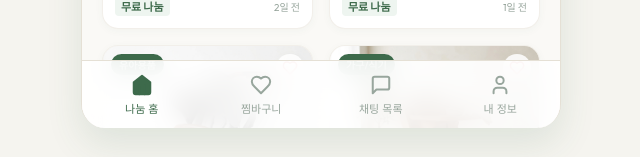
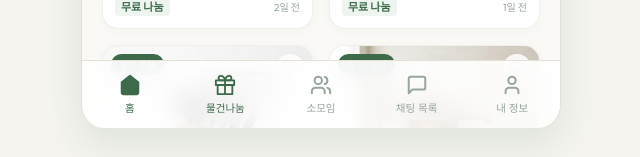
Before and after one commit to technykim/ds_ai_sharing, a React (Vite) app: page / in a window 1280 px wide. Shown: the part 640-797 px from the top of the page, without its empty margins (319-959 px from the left). Built offline with nearby package versions, Linux system fonts and the light colour scheme.

Commit message:
Include Wishlist in My Page, add 물건나눔 and 소모임 to bottom navigation bar, rename 나눔 홈 to 홈

```diff
--- a/src/App.jsx
+++ b/src/App.jsx
@@ -52,6 +52,7 @@ function App() {
   const [profileUserEmail, setProfileUserEmail] = useState(null);
   const [isEditingProfile, setIsEditingProfile] = useState(false);
   const [editForm, setEditForm] = useState({ name: '', nickname: '', parish: '', address: '', contact: '' });
+  const [myPageTab, setMyPageTab] = useState('wishlist'); // 'wishlist' or 'myitems'
 
   // Registration states
   const [newItemForm, setNewItemForm] = useState({
@@ -137,8 +138,13 @@ function App() {
     }
   }, [activeRoomKey, chatRooms]);
 
-  // Navigation Logic
   const navigateTo = (view) => {
+    if (view === 'wishlist') {
+      setMyPageTab('wishlist');
+      setViewHistory(prev => [...prev, 'mypage']);
+      setCurrentView('mypage');
+      return;
+    }
     setViewHistory(prev => [...prev, view]);
     setCurrentView(view);
   };
@@ -1021,58 +1027,7 @@ function App() {
               </div>
             )}
 
-            {/* VIEW B: WISHLIST */}
-            {currentView === 'wishlist' && (
-              <div className="animate-slide-up">
-                {items.filter(item => db.isFavorite(currentUser.email, item.id)).length > 0 ? (
-                  <div className="items-grid">
-                    {items.filter(item => db.isFavorite(currentUser.email, item.id)).map(item => (
-                      <div
-                        key={item.id}
-                        className="item-card"
-                        onClick={() => {
-                          setActiveItemId(item.id);
-                          setCarouselIndex(0);
-                          navigateTo('item-detail');
-                        }}
-                      >
-                        <div className="item-card-img-wrapper">
-                          <img
-                            src={item.images[0] || '/mock_item_blocks.png'}
-                            alt={item.title}
-                            className="item-card-img"
-                          />
-                          <div className="item-card-badge">{item.category}</div>
-                          <button
-                            className="item-card-fav"
-                            onClick={(e) => handleToggleFav(item.id, e)}
-                          >
-                            <HeartIcon fill={true} style={{ width: '16px', height: '16px' }} />
-                          </button>
-                        </div>
-                        <div className="item-card-info">
-                          <h3 className="item-card-title">{item.title}</h3>
-                          <div className="item-card-parish">
-                            <MapPinIcon style={{ width: '11px', height: '11px' }} />
-                            {item.sellerParish} • {item.sellerName}
-                          </div>
-                          <div className="item-card-footer">
-                            <span className="item-card-status">무료 나눔</span>
-                            <span className="item-card-time">{getRelativeTime(item.createdAt)}</span>
-                          </div>
-                        </div>
-                      </div>
-                    ))}
-                  </div>
-                ) : (
-                  <div style={{ textAlign: 'center', padding: '80px 20px', color: 'var(--text-tertiary)' }}>
-                    <div style={{ fontSize: '32px', marginBottom: '12px' }}>❤️</div>
-                    <p style={{ fontWeight: '500', marginBottom: '4px' }}>찜바구니가 비어 있습니다</p>
-                    <p style={{ fontSize: '13px' }}>마음에 드는 이웃의 나눔 물건에 하트를 눌러보세요.</p>
-                  </div>
-                )}
-              </div>
-            )}
+
 
             {/* VIEW C: CHATS ROOMS LIST */}
             {currentView === 'chats' && (
@@ -1235,10 +1190,80 @@ function App() {
                       </button>
                     </div>
 
-                    <div className="profile-section-title">
-                      <span>내 나눔 등록 물건</span>
-                    </div>
-
+                    {/* Sub-tab selection inside My Page */}
+                    <div className="service-switcher-bar" style={{ marginTop: '16px', marginBottom: '16px' }}>
+                      <button
+                        type="button"
+                        className={`service-switcher-btn ${myPageTab === 'wishlist' ? 'active' : ''}`}
+                        onClick={() => setMyPageTab('wishlist')}
+                      >
+                        ❤️ 찜바구니 ({items.filter(item => db.isFavorite(currentUser.email, item.id)).length})
+                      </button>
+                      <button
+                        type="button"
+                        className={`service-switcher-btn ${myPageTab === 'myitems' ? 'active' : ''}`}
+                        onClick={() => setMyPageTab('myitems')}
+                      >
+                        🎁 내 등록 물건 ({items.filter(i => i.sellerId === currentUser.email).length})
+                      </button>
+                    </div>
+
+                    {/* Tab 1: Wishlist */}
+                    {myPageTab === 'wishlist' && (
+                      <div className="animate-fade-in">
+                        {items.filter(item => db.isFavorite(currentUser.email, item.id)).length > 0 ? (
+                          <div className="items-grid">
+                            {items.filter(item => db.isFavorite(currentUser.email, item.id)).map(item => (
+                              <div
+                                key={item.id}
+                                className="item-card"
+                                onClick={() => {
+                                  setActiveItemId(item.id);
+                                  setCarouselIndex(0);
+                                  navigateTo('item-detail');
+                                }}
+                              >
+                                <div className="item-card-img-wrapper">
+                                  <img
+                                    src={item.images[0] || '/mock_item_blocks.png'}
+                                    alt={item.title}
+                                    className="item-card-img"
+                                  />
+                                  <div className="item-card-badge">{item.category}</div>
+                                  <button
+                                    className="item-card-fav"
+                                    onClick={(e) => handleToggleFav(item.id, e)}
+                                  >
+                                    <HeartIcon fill={true} style={{ width: '16px', height: '16px' }} />
+                                  </button>
+                                </div>
+                                <div className="item-card-info">
+                                  <h3 className="item-card-title">{item.title}</h3>
+                                  <div className="item-card-parish">
+                                    <MapPinIcon style={{ width: '11px', height: '11px' }} />
+                                    {item.sellerParish} • {item.sellerName}
+                                  </div>
+                                  <div className="item-card-footer">
+                                    <span className="item-card-status">무료 나눔</span>
+                                    <span className="item-card-time">{getRelativeTime(item.createdAt)}</span>
+                                  </div>
+                                </div>
+                              </div>
+                            ))}
+                          </div>
+                        ) : (
+                          <div className="profile-empty-state" style={{ textAlign: 'center', padding: '30px 10px' }}>
+                            <div style={{ fontSize: '28px', marginBottom: '8px' }}>❤️</div>
+                            <p style={{ fontWeight: '600', marginBottom: '4px' }}>찜바구니가 비어 있습니다</p>
+                            <p style={{ fontSize: '12px', color: 'var(--text-tertiary)' }}>마음에 드는 이웃의 나눔 물건에 하트를 눌러보세요.</p>
+                          </div>
+                        )}
+                      </div>
+                    )}
+
+                    {/* Tab 2: My Uploaded Items */}
+                    {myPageTab === 'myitems' && (
+                      <div className="animate-fade-in">
                         {items.filter(i => i.sellerId === currentUser.email).length > 0 ? (
                           <div className="items-grid">
                             {items.filter(i => i.sellerId === currentUser.email).map(item => (
@@ -1271,6 +1296,8 @@ function App() {
                         ) : (
                           <div className="profile-empty-state">
                             아직 등록한 물건이 없습니다.
+                          </div>
+                        )}
                       </div>
                     )}
                   </>
@@ -2138,18 +2165,31 @@ function App() {
                 }}
               >
                 <HomeIcon active={currentView === 'home'} />
-                <span>나눔 홈</span>
-              </button>
-
-              <button
-                className={`tab-item ${currentView === 'wishlist' ? 'active' : ''}`}
+                <span>홈</span>
+              </button>
+
+              <button
+                className={`tab-item ${currentView === 'home' && mainServiceTab === 'nanum' ? 'active' : ''}`}
                 onClick={() => {
-                  setViewHistory(['home']); // Ensure going back goes home
-                  navigateTo('wishlist');
+                  setMainServiceTab('nanum');
+                  setViewHistory(['home']);
+                  setCurrentView('home');
                 }}
               >
-                <HeartIcon active={currentView === 'wishlist'} />
-                <span>찜바구니</span>
+                <GiftIcon style={{ width: '22px', height: '22px', marginBottom: '4px' }} />
+                <span>물건나눔</span>
+              </button>
+
+              <button
+                className={`tab-item ${currentView === 'home' && mainServiceTab === 'moim' ? 'active' : ''}`}
+                onClick={() => {
+                  setMainServiceTab('moim');
+                  setViewHistory(['home']);
+                  setCurrentView('home');
+                }}
+              >
+                <UsersIcon style={{ width: '22px', height: '22px', marginBottom: '4px' }} />
+                <span>소모임</span>
               </button>
 
               <button
--- a/src/index.css
+++ b/src/index.css
@@ -160,15 +160,17 @@ p { font-size: 14px; line-height: 1.5; color: var(--text-secondary); }
   justify-content: center;
   text-decoration: none;
   color: var(--text-tertiary);
-  font-size: 11px;
+  font-size: 10.5px;
   font-weight: 500;
   cursor: pointer;
   background: none;
   border: none;
   outline: none;
-  width: 60px;
+  flex: 1;
+  min-width: 0;
   height: 50px;
   transition: var(--transition-fast);
+  white-space: nowrap;
 }
 
 .tab-item.active {
```
Lines whose indentation alone changed are shown as unchanged.
